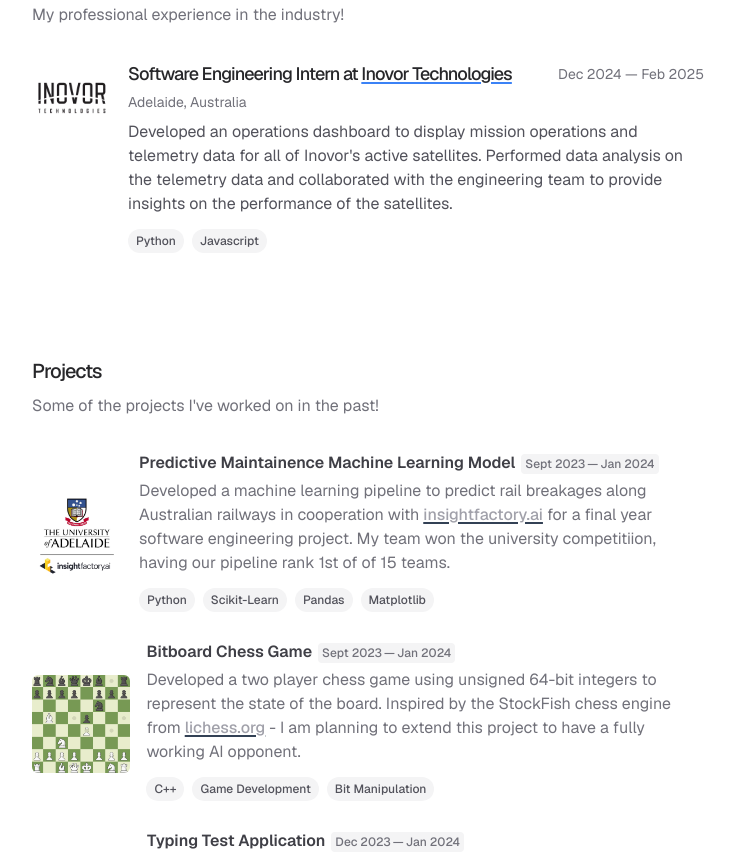
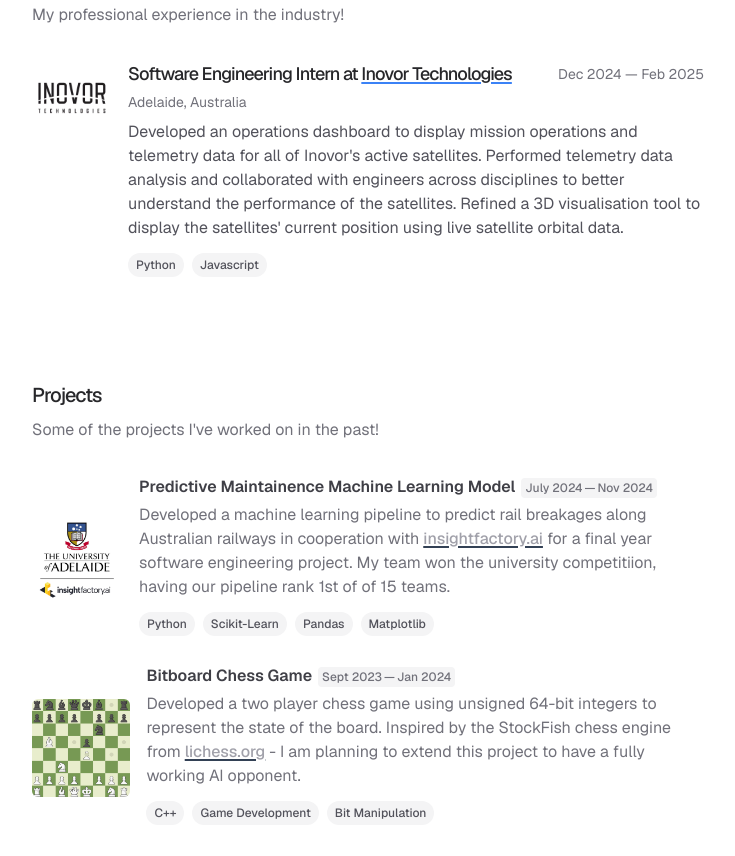
Before and after one commit to abda-1/portfolio-minimalistic, a Next.js app: page / in a window 1280 px wide. Shown: the part 980-1836 px from the top of the page, without its empty margins (272-1007 px from the left). Built offline with nearby package versions, Linux system fonts and the light colour scheme.

Commit message:
updated work information

```diff
--- a/app/data/content.ts
+++ b/app/data/content.ts
@@ -38,8 +38,8 @@ export const projects: Project[] = [
     imageUrl: "/images/uofa_insightfactory.png",
     link: "#home",
     period: {
-      start: "Sept 2023",
-      end: "Jan 2024"
+      start: "July 2024",
+      end: "Nov 2024"
     },
     links: [
       {
@@ -156,7 +156,7 @@ export const workExperiences: WorkExperience[] = [
   {
     company: "Inovor Technologies",
     position: "Software Engineering Intern",
-    description: "Developed an operations dashboard to display mission operations and telemetry data for all of Inovor's active satellites. Performed data analysis on the telemetry data and collaborated with the engineering team to provide insights on the performance of the satellites.",
+    description: "Developed an operations dashboard to display mission operations and telemetry data for all of Inovor's active satellites. Performed telemetry data analysis and collaborated with engineers across disciplines to better understand the performance of the satellites. Refined a 3D visualisation tool to display the satellites' current position using live satellite orbital data.",
     period: {
       start: "Dec 2024",
       end: "Feb 2025"
```
